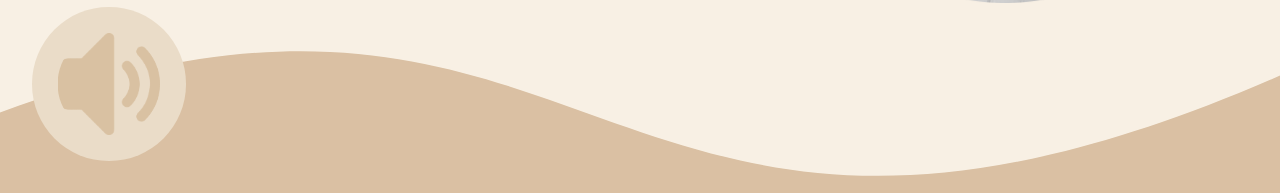
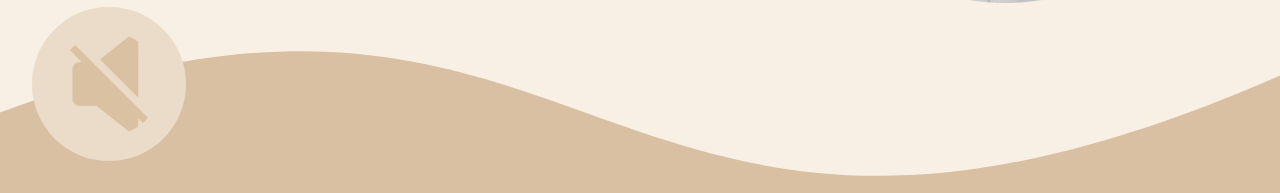
Before and after one commit to moha750/30s, a plain HTML site: page index.html in a window 1280 px wide. Shown: the part 607-800 px from the top of the page. Drawn offline with Linux system fonts and the light colour scheme; some packages are replaced by stand-ins of ours; a script that the page names is missing; a web font is replaced by a local one.

Commit message:
Update index.html

```diff
--- a/index.html
+++ b/index.html
@@ -95,7 +95,7 @@
     </form>
 
     <div>
-        <img id="playButtom" src="./imgs/play.png"></img>
+        <img id="playButtom" src="./imgs/mute.png"></img>
     </div>
     <audio id="backgroundMusic" loop>
         <source src="./imgs/background.mp3" type="audio/mp3">
```
